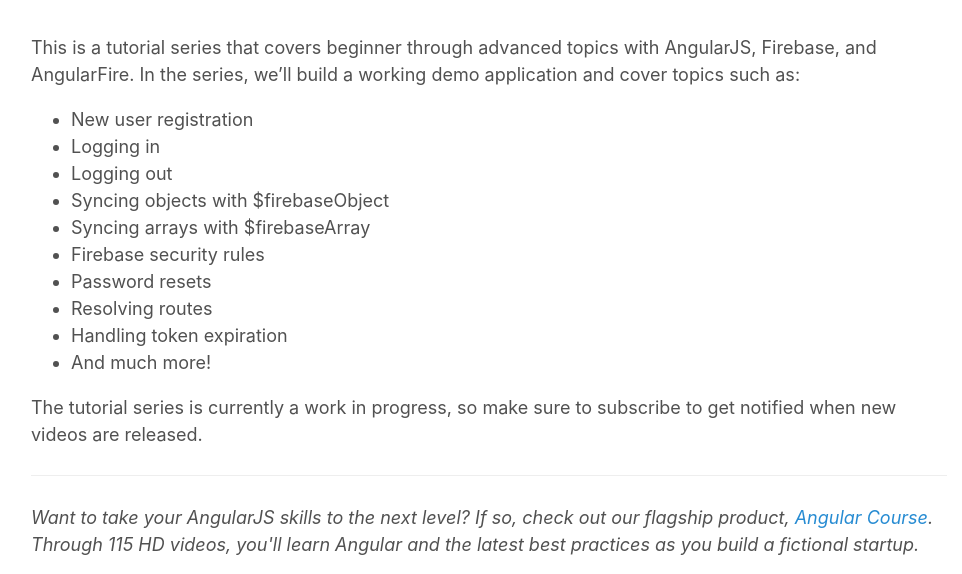
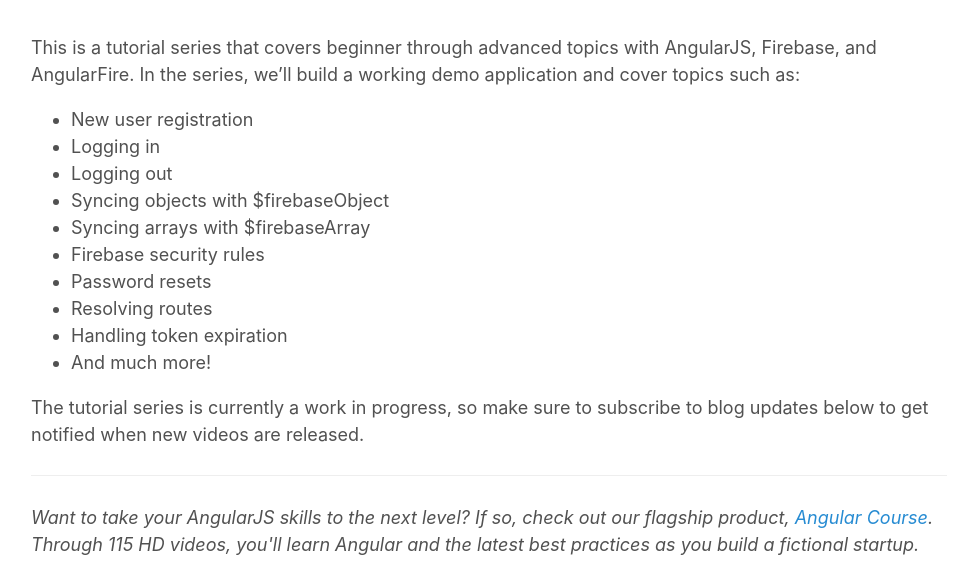
Before and after one commit to hoojaoh/blog.watchandcode.com, a Jekyll site: the page built from firebase-foundations.md, in a window 1280 px wide. Shown: the part 709-1283 px from the top of the page, without its empty margins (151-1113 px from the left). Built offline with Jekyll 4.4.1, drawn with Linux system fonts in a browser that asks for light colours; comment, search, counter and statistics services are not loaded.

Commit message:
Copy edit.

```diff
--- a/firebase-foundations.md
+++ b/firebase-foundations.md
@@ -20,5 +20,5 @@
 - Handling token expiration
 - And much more!
 
-The tutorial series is currently a work in progress, so make sure to subscribe to get notified when new videos are
-released.
+The tutorial series is currently a work in progress, so make sure to subscribe to blog updates below
+to get notified when new videos are released.
```
